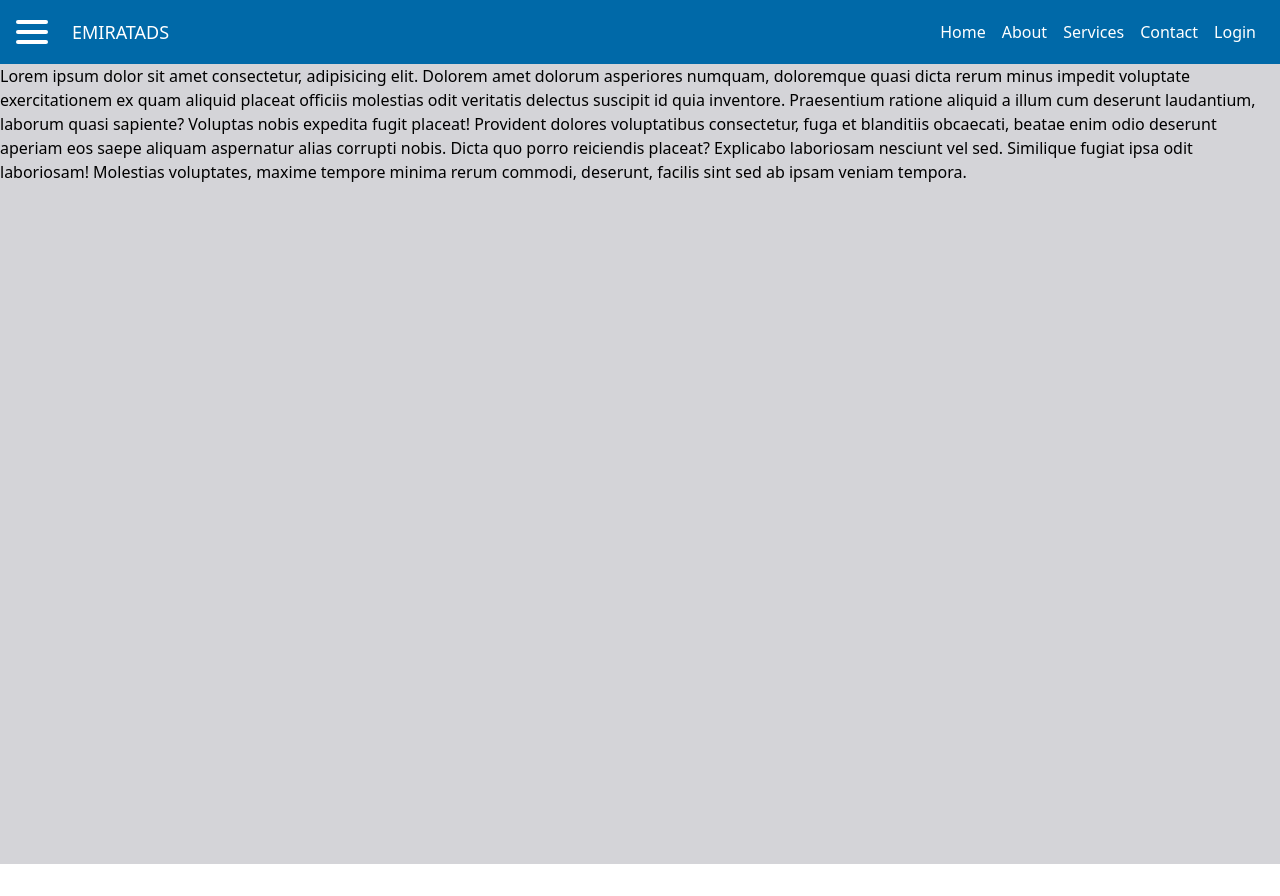
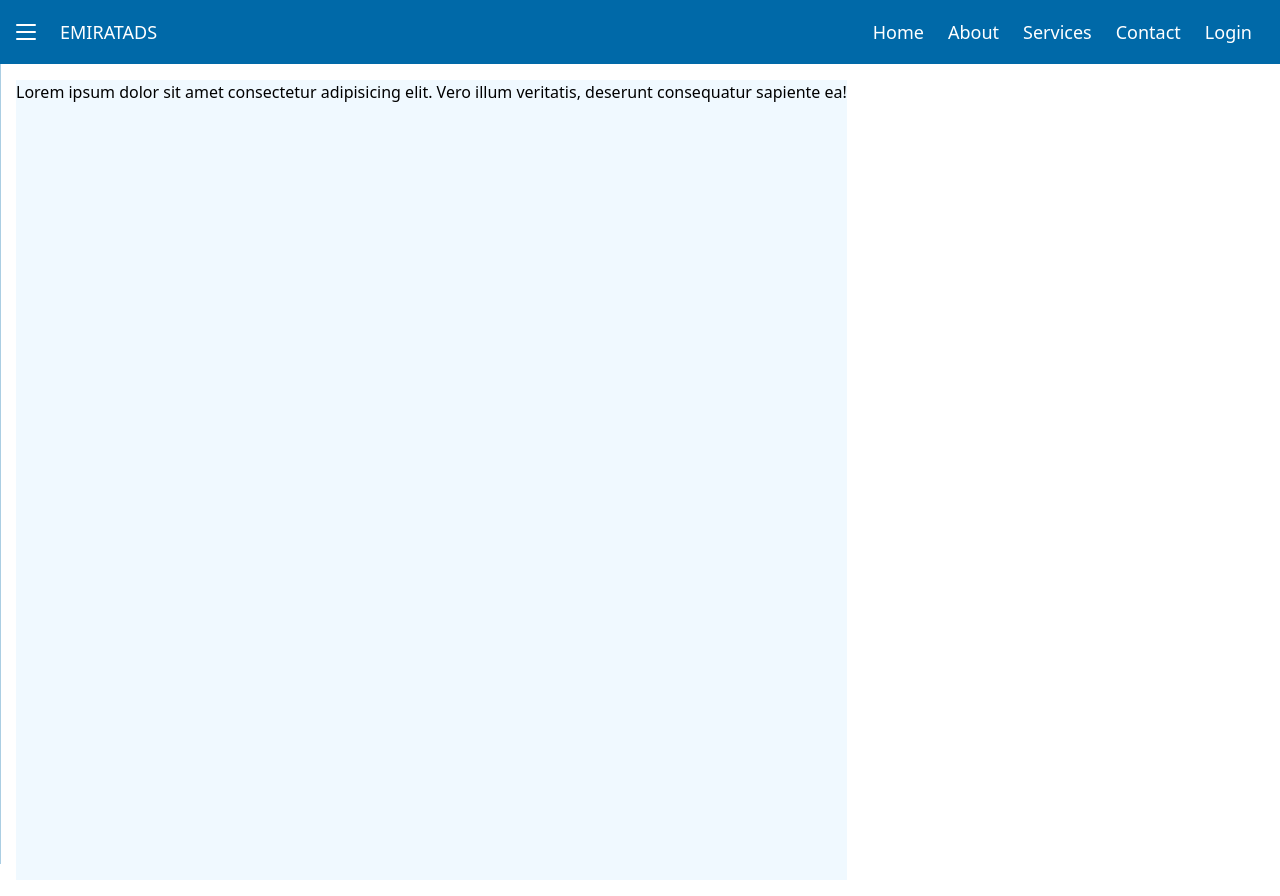
Before and after one commit to AlissonGSantos/DAC-UFPR-Trabalho-Final, a Next.js app in the folder frontend/emiratads/: page / in a window 1280 px wide. Before the commit the page ends 864 px from the top, so only its background shows below. Built offline with nearby package versions, Linux system fonts and the light colour scheme.

Commit message:
fix: navbar animation improvement

```diff
--- /dev/null
+++ b/frontend/emiratads/app/components/Navbar/Navbar copy.tsx
@@ -0,0 +1,63 @@
+"use client";
+
+import React from "react";
+import { useNavbar } from "./useNavbar";
+import Shortcut from "./components/Shortcut";
+import SidebarToggler from "./components/SidebarToggler";
+
+interface NavbarProps {
+  children?: React.ReactNode;
+}
+
+const Navbar: React.FC<NavbarProps> = ({ children }) => {
+  const { isOpen, toggle, shortcuts } = useNavbar();
+
+  return (
+    <div className="relative flex">
+      {/* SIDEBAR */}
+      {isOpen && (
+      <div
+        className={`fixed top-0 left-0 w-full lg:w-64 h-full bg-sky-700 z-50 transform transition-transform duration-300 ease-in-out ${
+          isOpen ? "translate-x-0" : "-translate-x-full"
+        } lg:translate-x-0 lg:static`}
+      >
+        <div className="flex p-4 h-16 items-center bg-sky-700">
+          <SidebarToggler onClick={toggle} isToggled={isOpen} />
+        </div>
+        <h1 className="text-white text-lg my-4 mx-auto w-full text-center">EMIRATADS</h1>
+        <div className="flex flex-col items-center gap-4 py-8 h-screen bg-sky-700">
+          {shortcuts.map((shortcut, index) => (
+            <Shortcut key={index} {...shortcut} />
+          ))}
+        </div>
+      </div>
+)}
+      <div
+        className={`flex-1 transition-transform duration-300`}
+      >
+        <nav className="bg-sky-700 h-16 flex items-center justify-between px-4">
+          {/* SIDEBAR */}
+
+          {
+          !isOpen &&
+            <div className="flex items-center justify-between w-full">
+              <div className="flex items-center">
+                <SidebarToggler onClick={toggle} isToggled={isOpen} />
+                <h1 className="text-white text-lg mx-6">EMIRATADS</h1>
+              </div>
+           <div id="shortcuts-session" className="hidden md:flex">
+                {shortcuts.map((shortcut, index) => (
+                  <Shortcut key={index} {...shortcut} />
+                ))}
+              </div>
+          </div>
+          }
+        </nav>
+        <main>
+          {children}</main>
+      </div>
+    </div>
+  );
+};
+
+export default Navbar;
--- a/frontend/emiratads/app/components/Navbar/Navbar.tsx
+++ b/frontend/emiratads/app/components/Navbar/Navbar.tsx
@@ -14,43 +14,46 @@ const Navbar: React.FC<NavbarProps> = ({ children }) => {
 
   return (
     <div className="relative flex">
-      {isOpen && (
+      <div className="flex-1 transition-all duration-300 ease-in-out">
+        <nav className="bg-sky-700 h-16 flex items-center justify-between px-4">
+          <div className="flex items-center">
+            <SidebarToggler onClick={toggle} isToggled={isOpen} />
+            <h1 className="text-white text-lg mx-6 hidden lg:block">
+              EMIRATADS
+            </h1>
+          </div>
+          {!isOpen && (
+            <div id="shortcuts-session" className="hidden md:flex h-full">
+              {shortcuts.map((shortcut, index) => (
+                <Shortcut key={index} {...shortcut} />
+              ))}
+            </div>
+          )}
+        </nav>
+        <div className="flex">
+          {/* SIDEBAR */}
           <div
-        className={`fixed top-0 left-0 w-full lg:w-64 h-full bg-sky-600 z-50 transform transition-transform duration-300 ease-in-out ${
+            className={`fixed h-full bg-sky-700 ${
+              isOpen ? "w-full lg:w-64" : "max-w-none"
+            } transform transition-transform duration-300 ease-in-out ${
               isOpen ? "translate-x-0" : "-translate-x-full"
-        } lg:translate-x-0 lg:static`}
+            }`}
           >
-        <div className="flex p-4 h-16 bg-sky-700">
-          <SidebarToggler onClick={toggle} />
-        </div>
-        <h1 className="text-white text-lg my-4 mx-auto w-full text-center">EMIRATADS</h1>
-        <div className="flex flex-col items-center gap-4 py-8 h-screen bg-sky-600">
+            <div className="flex flex-col items-center gap-4 py-8 h-screen bg-sky-700">
               {shortcuts.map((shortcut, index) => (
                 <Shortcut key={index} {...shortcut} />
               ))}
             </div>
           </div>
-)}
-      <div
-        className={`flex-1 transition-transform duration-300`}
+          {/* Conteúdo principal com margem condicional para empurrar à direita */}
+          <main
+            className={`p-4 transition-all duration-300 ease-in-out ${
+              isOpen ? "lg:ml-64" : "lg:ml-0"
+            }`}
           >
-        <nav className="bg-sky-700 h-16 flex items-center justify-between px-4">
-          {
-          !isOpen &&
-            <div className="flex items-center justify-between w-full">
-              <div className="flex items-center">
-                <SidebarToggler onClick={toggle} />
-                <h1 className="text-white text-lg mx-6">EMIRATADS</h1>
+            {children}
+          </main>
         </div>
-           <div id="shortcuts-session" className="hidden md:flex">
-                {shortcuts.map((shortcut, index) => (
-                  <Shortcut key={index} {...shortcut} />
-                ))}
-              </div>
-          </div>
-          }
-        </nav>
-        <main>{children}</main>
       </div>
     </div>
   );
--- a/frontend/emiratads/app/components/Navbar/components/Shortcut.tsx
+++ b/frontend/emiratads/app/components/Navbar/components/Shortcut.tsx
@@ -7,8 +7,8 @@ interface ShortcutProps{
 
 const Shortcut: React.FC<ShortcutProps> = ({name,link}) => {
   return (
-    <li key={name} className="inline-block mx-2">
-        <a href={link} className="text-white hover:text-sky-300">{name}</a>
+    <li key={name} className="flex w-full justify-center items-center hover:bg-sky-800 p-1">
+        <a href={link} className="text-white text-lg w-full text-center p-2">{name}</a>
     </li>
   )
 }
--- a/frontend/emiratads/app/components/Navbar/components/SidebarToggler.tsx
+++ b/frontend/emiratads/app/components/Navbar/components/SidebarToggler.tsx
@@ -1,19 +1,35 @@
-"use client"
+"use client";
 
-import React from 'react';
+import React from "react";
 
 interface SidebarTogglerProps {
-    onClick: () => void;
+  onClick: () => void;
+  isToggled: boolean;
 }
 
-const SidebarToggler: React.FC<SidebarTogglerProps> = ({onClick}) => {
-    return (
-            <button  onClick={onClick} className="flex flex-col justify-between w-8 h-6 cursor-pointer text-white focus:outline-none">
-                <div className="w-full h-1 bg-white rounded"></div>
-                <div className="w-full h-1 bg-white rounded"></div>
-                <div className="w-full h-1 bg-white rounded"></div>
-            </button>
-    );
+const SidebarToggler: React.FC<SidebarTogglerProps> = ({ onClick, isToggled }) => {
+  return (
+    <button
+      onClick={onClick}
+      className="relative flex flex-col justify-between w-5 h-4 cursor-pointer text-white focus:outline-none"
+    >
+      <div
+        className={`w-full h-0.5 bg-white rounded transform transition-all duration-300 ease-in-out ${
+          isToggled ? "rotate-45 translate-y-2" : "rotate-0 translate-y-0"
+        }`}
+      ></div>
+      <div
+        className={`w-full h-0.5 bg-white rounded transition-all duration-300 ease-in-out ${
+          isToggled ? "opacity-0" : "opacity-100"
+        }`}
+      ></div>
+      <div
+        className={`w-full h-0.5 bg-white rounded transform transition-all duration-300 ease-in-out ${
+          isToggled ? "-rotate-45 -translate-y-1.5" : "rotate-0 translate-y-0"
+        }`}
+      ></div>
+    </button>
+  );
 };
 
 export default SidebarToggler;
--- a/frontend/emiratads/app/page.tsx
+++ b/frontend/emiratads/app/page.tsx
@@ -1,7 +1,7 @@
 export default function Home() {
   return (
-   <div className="h-screen w-full bg-zinc-300">
-    Lorem ipsum dolor sit amet consectetur, adipisicing elit. Dolorem amet dolorum asperiores numquam, doloremque quasi dicta rerum minus impedit voluptate exercitationem ex quam aliquid placeat officiis molestias odit veritatis delectus suscipit id quia inventore. Praesentium ratione aliquid a illum cum deserunt laudantium, laborum quasi sapiente? Voluptas nobis expedita fugit placeat! Provident dolores voluptatibus consectetur, fuga et blanditiis obcaecati, beatae enim odio deserunt aperiam eos saepe aliquam aspernatur alias corrupti nobis. Dicta quo porro reiciendis placeat? Explicabo laboriosam nesciunt vel sed. Similique fugiat ipsa odit laboriosam! Molestias voluptates, maxime tempore minima rerum commodi, deserunt, facilis sint sed ab ipsam veniam tempora.
+   <div className="h-screen w-full bg-sky-50">
+    <p>Lorem ipsum dolor sit amet consectetur adipisicing elit. Vero illum veritatis, deserunt consequatur sapiente ea!</p>
    </div>
   );
 }
```
Lines whose indentation alone changed are shown as unchanged.
